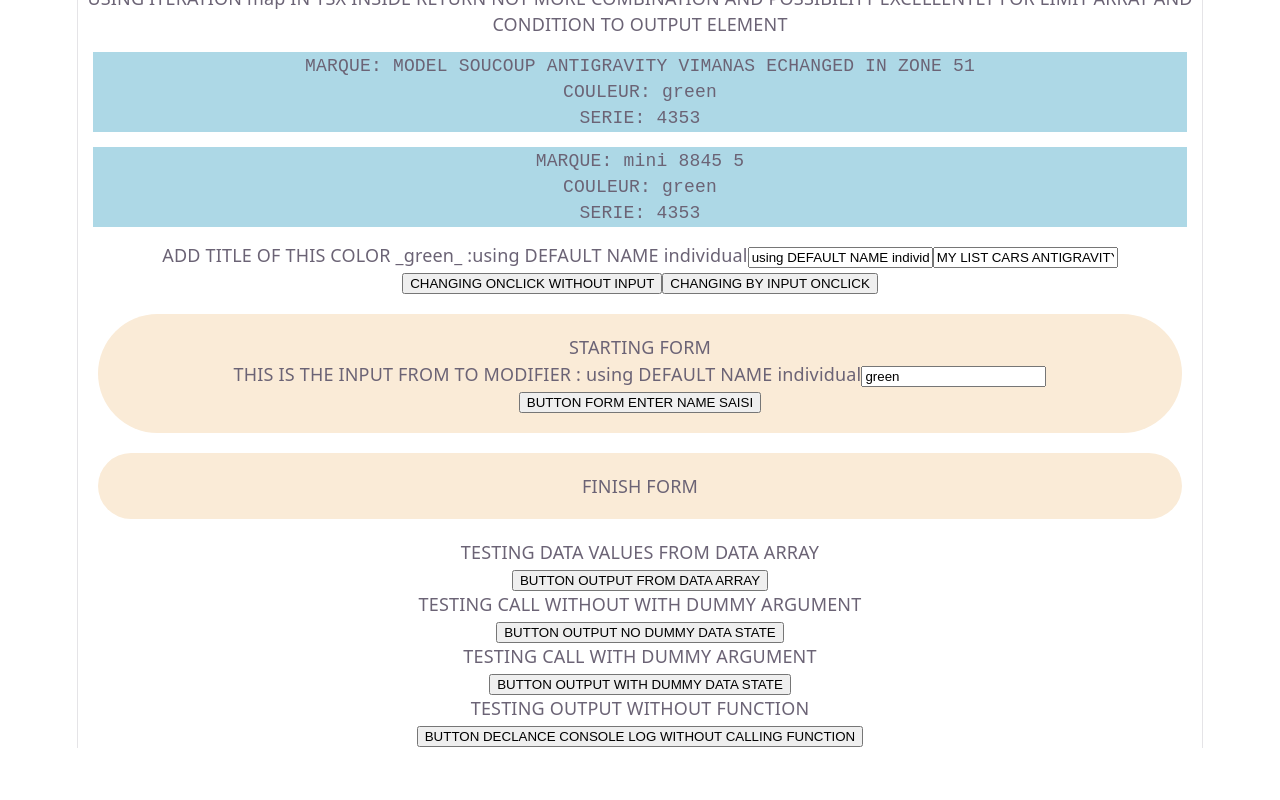
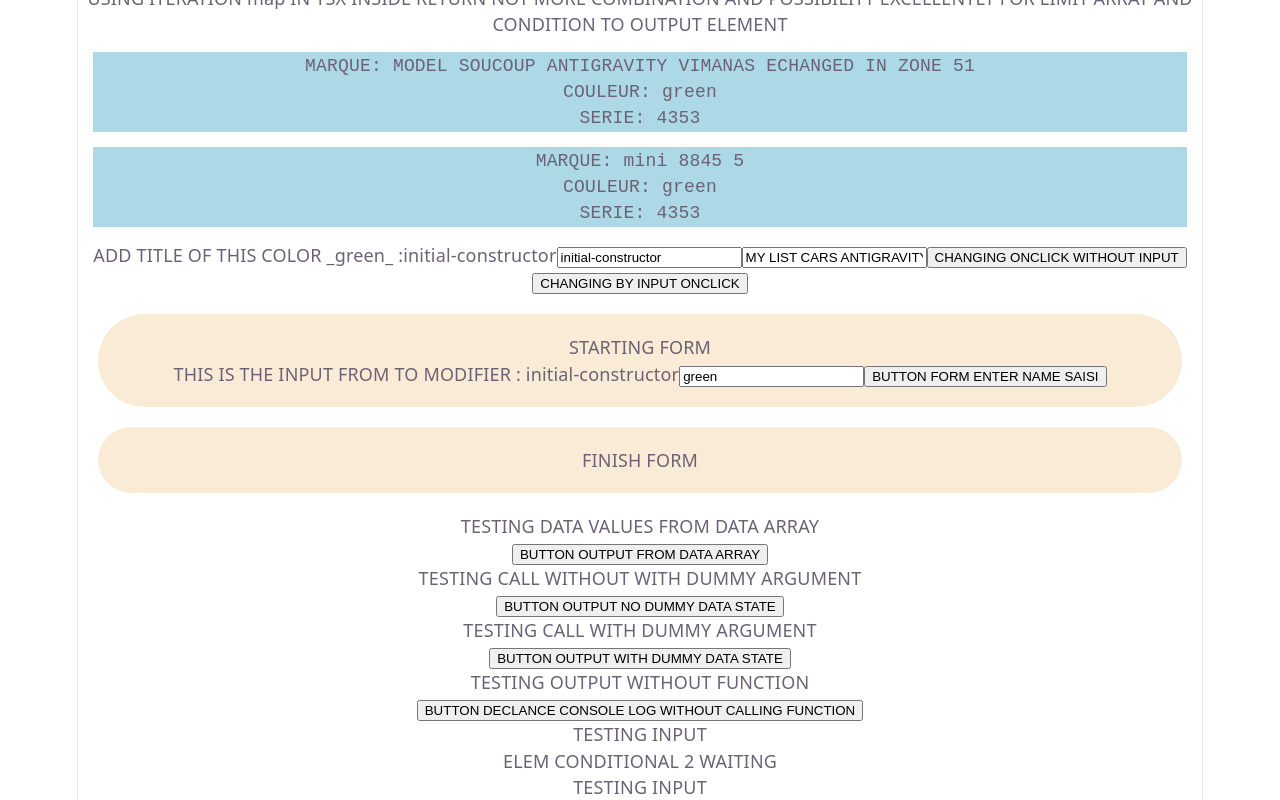
Before and after one commit to daversa-nicolas/pw4-vite, a React (Vite) app: page / in a window 1280 px wide. Shown: the part 612-1412 px from the top of the page. Before the commit the page ends 1360 px from the top, so only its background shows below. Built offline with nearby package versions, Linux system fonts and the light colour scheme.

Commit message:
conditional-tags-in-render=bloc-tsx

```diff
--- a/src/App.tsx
+++ b/src/App.tsx
@@ -44,7 +44,7 @@ class App extends Component <titleProps, AppState> {
             ]
             ,
 
-            name: "using DEFAULT NAME individual"
+            name: "initial-constructor"
 
         }
 
@@ -73,6 +73,8 @@ class App extends Component <titleProps, AppState> {
         this.handleSubmitForm=this.handleSubmitForm.bind(this);
 
     }
+
+
 
     // HORS CONTRUCTOR fonction avec event that modify STATE of interely object
     onClickIncreasingTs =
@@ -167,6 +169,13 @@ class App extends Component <titleProps, AppState> {
         const {title, color} = this.state.myTitle;
         const {name} = this.state;
         //const {car} = this.state;
+
+        // AFFICHAGE TAG IN CONDITIONAL ONLY AFTER RENDER
+        const elementCond = this.state.name !== "initial-constructor" ?
+            (<input type="string" value={name}/>)
+            : (<div>ELEM CONDITIONAL 2 WAITING </div>)
+
+
         return (
             <div>
 
@@ -248,6 +257,14 @@ class App extends Component <titleProps, AppState> {
                         BUTTON DECLANCE CONSOLE LOG WITHOUT CALLING FUNCTION
                     </button>
 
+                    <div>
+                        TESTING INPUT
+                    </div>
+                    {elementCond}
+                    <div>
+                        TESTING INPUT
+                    </div>
+
                 </div>
 
             </div>
```
